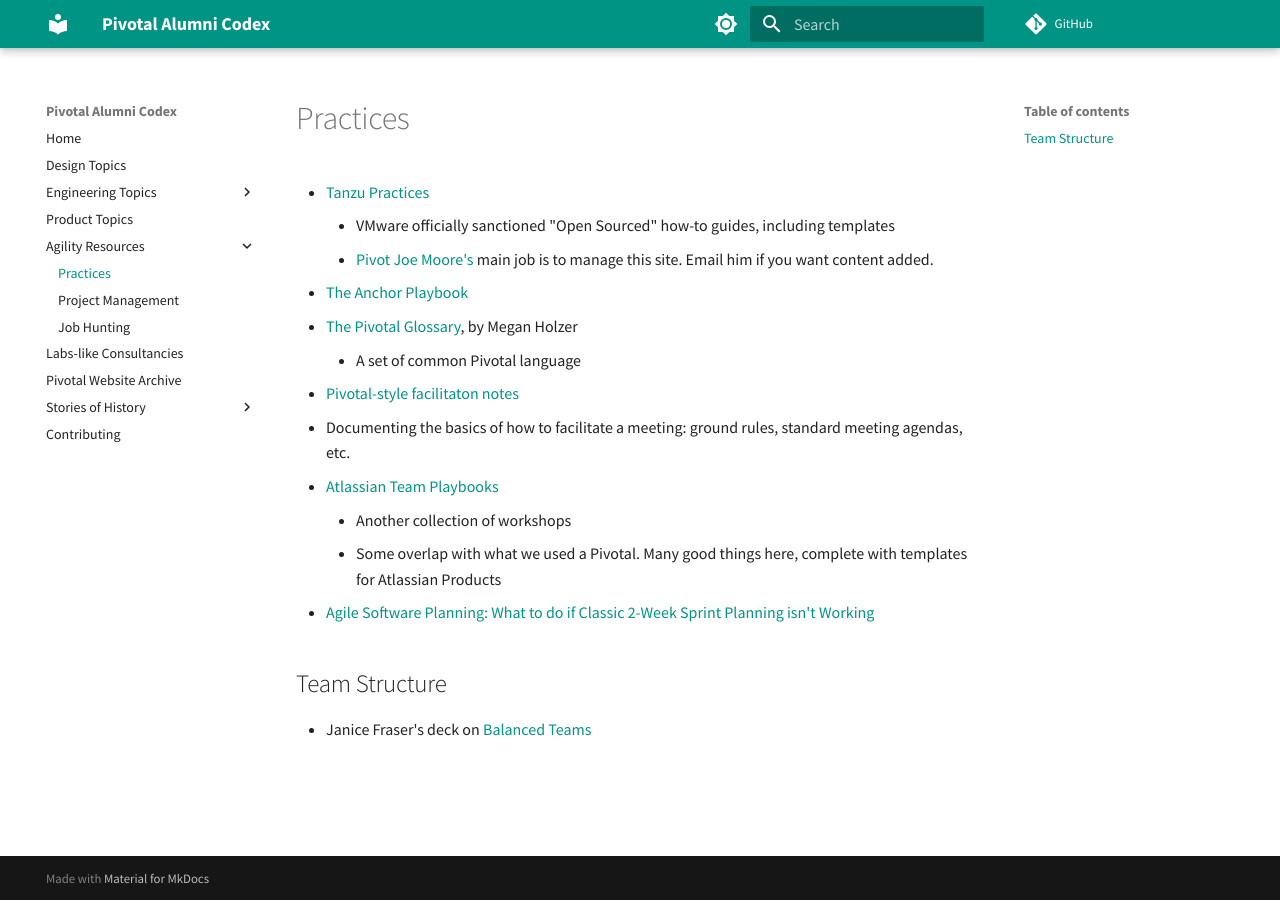
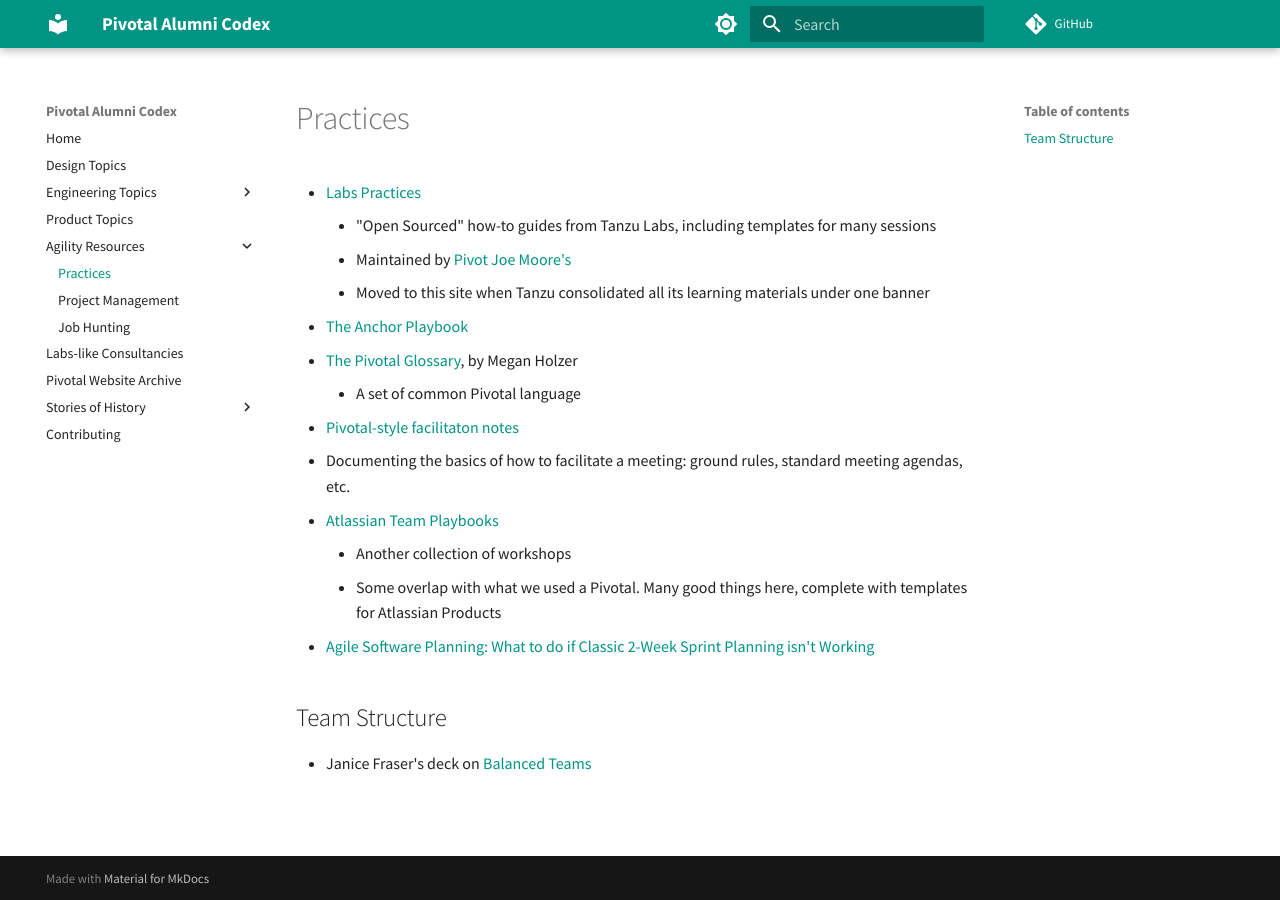
Before and after one commit to alumni-codex/alumni-codex.github.io, an MkDocs documentation site: the page built from docs/agility-resources/practices.md, in a window 1280 px wide. Built offline with MkDocs 1.6.1 and Material for MkDocs 9.7.7, drawn with Linux system fonts in a browser that asks for light colours; comment, search, counter and statistics services are not loaded.

Commit message:
Moves Labs Practices link to Joe Moore's hosted fork

```diff
--- a/docs/agility-resources/practices.md
+++ b/docs/agility-resources/practices.md
@@ -1,8 +1,9 @@
 # Practices
 
-- [Tanzu Practices](https://tanzu.vmware.com/developer/practices/)
-    - VMware officially sanctioned "Open Sourced" how-to guides, including templates
-    - [Pivot Joe Moore's](mailto:moorejo@vmware.com) main job is to manage this site. Email him if you want content added.
+- [Labs Practices](https://labspractices.com/)
+    - "Open Sourced" how-to guides from Tanzu Labs, including templates for many sessions
+    - Maintained by [Pivot Joe Moore's](mailto:moorejo@vmware.com)
+    - Moved to this site when Tanzu consolidated all its learning materials under one banner
 - [The Anchor Playbook](https://tanzu.vmware.com/developer/learningpaths/anchor-playbook/)
 - [The Pivotal Glossary](https://tanzu.vmware.com/content/blog/the-pivotal-glossary), by Megan Holzer
     - A set of common Pivotal language
```
